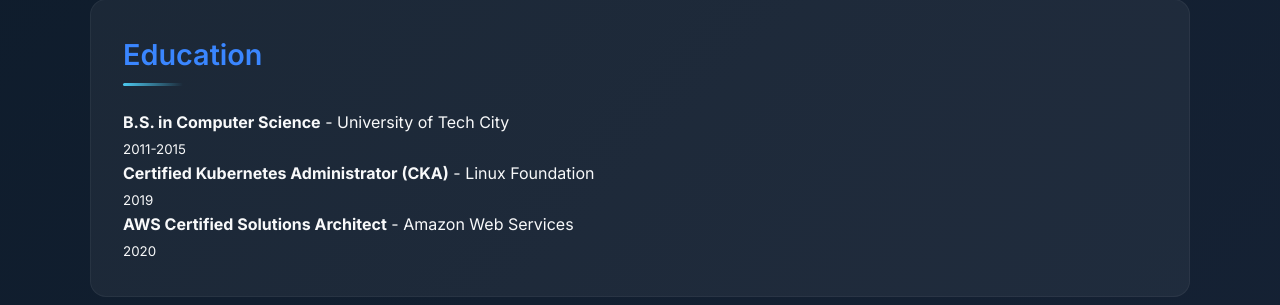
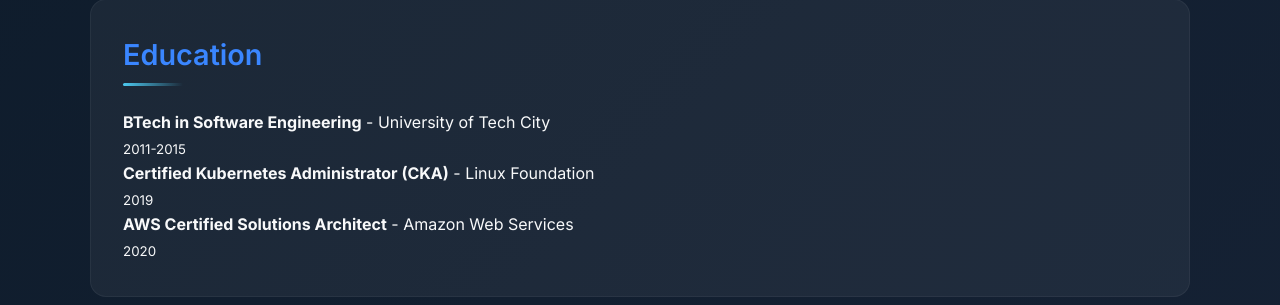
Before and after one commit to EsthaDevops2022/my-portfolio_v2, a Flask app: page / in a window 1280 px wide. Shown: the part 612-917 px from the top of the page. Run offline with Flask 3, Linux system fonts and the light colour scheme.

Commit message:
deploy image

```diff
--- a/templates/index.html
+++ b/templates/index.html
@@ -285,7 +285,7 @@
         <section class="section">
             <h2>Education</h2>
             <div class="education-item">
-                <strong>B.S. in Computer Science</strong> - University of Tech City<br>
+                <strong>BTech in Software Engineering</strong> - University of Tech City<br>
                 <small>2011-2015</small>
             </div>
             <div class="education-item">
```
Also changed, not shown: .github/workflows/ci.yml.
